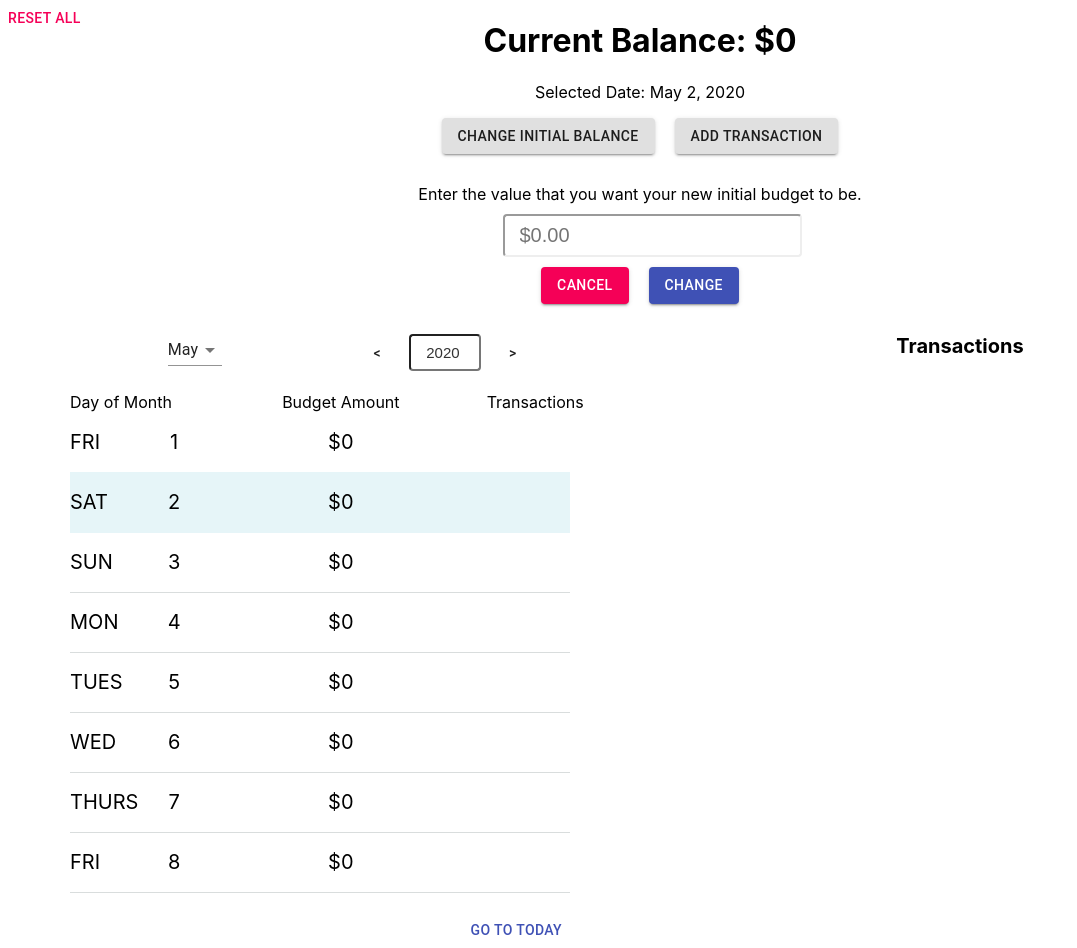
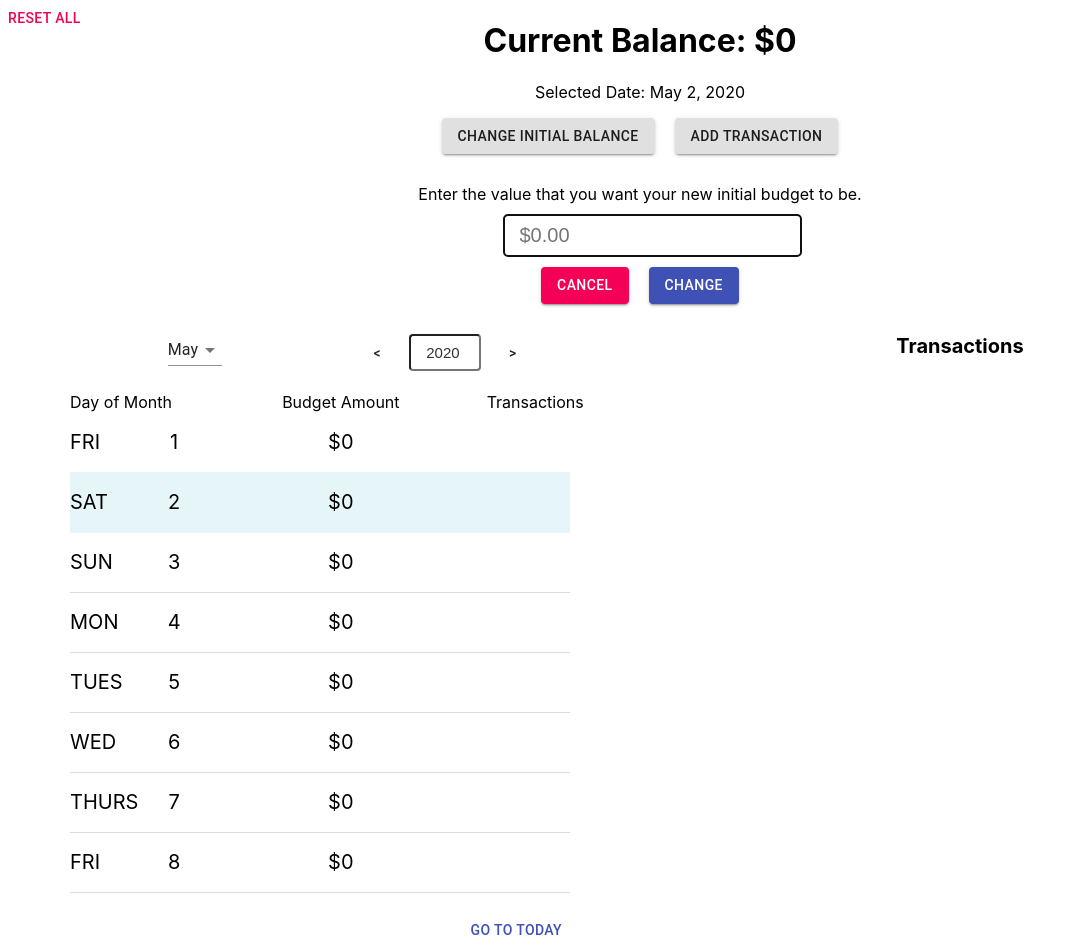
Before and after one commit to ArronVan/budgetcalendar, a React (Create React App) app: page / in a window 1280 px wide. Both pictures are taken after a click on the button "CHANGE INITIAL BALANCE". Shown: the whole page, without its empty margins (0-1077 px from the left). Built offline with nearby package versions, Linux system fonts and the light colour scheme.

Commit message:
added input focus and submit on enter

```diff
--- a/src/InputFields.js
+++ b/src/InputFields.js
@@ -26,6 +26,9 @@ class InputFields extends React.Component {
         this.showAddTransaction = this.showAddTransaction.bind(this);
         this.closeAll = this.closeAll.bind(this);
         this.handleOutsideClick = this.handleOutsideClick.bind(this);
+
+        this.changeBudgetRef = React.createRef();
+        this.addTransactionRef = React.createRef();
     }
 
     handleOutsideClick(e) {
@@ -77,15 +80,19 @@ class InputFields extends React.Component {
     showChangeBudget() {
         this.closeAll();
         this.setState({showChangeBudget: true});
-
         document.addEventListener('click', this.handleOutsideClick, false);
+        setTimeout(() => {
+            this.changeBudgetRef.focus();
+        }, 0);
     }
 
     showAddTransaction() {
         this.closeAll();
         this.setState({showAddTransaction: true});
-
         document.addEventListener('click', this.handleOutsideClick, false);
+        setTimeout(() => {
+            this.addTransactionRef.current.focus();
+        }, 0);
     }
 
     closeAll() {
@@ -124,6 +131,8 @@ class InputFields extends React.Component {
                           onValueChange={(values) => { this.setState({currencyValue: values.floatValue}); }}
                           className="InputFieldInput"
                           style={{marginTop: '10px', borderColor: (this.state.showBudgetError ? 'red' : 'initial')}}
+                          getInputRef={(elem) => {this.changeBudgetRef = elem}}
+                          onKeyPress={(event) => {if (event.key === "Enter") this.changeBudget()}}
                         />
                         <br/>
                         {this.state.showBudgetError ?
@@ -144,6 +153,8 @@ class InputFields extends React.Component {
                           value={this.state.transactionDescription}
                           onChange={(event) => this.setState({transactionDescription: event.target.value})}
                           style={{marginTop: '10px', borderColor: (this.state.showTransactionNameError ? 'red' : 'initial')}}
+                          ref={this.addTransactionRef}
+                          onKeyPress={(event) => {if (event.key === "Enter") this.addTransaction()}}
                         />
                         <div style={{color: 'red'}}>
                             {this.state.showTransactionNameError ?
@@ -161,6 +172,7 @@ class InputFields extends React.Component {
                           onValueChange={(values) => { this.setState({currencyValue: values.floatValue}); }}
                           className="InputFieldInput"
                           style={{borderColor: (this.state.showTransactionValueError ? 'red' : 'initial')}}
+                          onKeyPress={(event) => {if (event.key === "Enter") this.addTransaction()}}
                         />
                         <div style={{color: 'red'}}>
                             {this.state.showTransactionValueError ?
```
